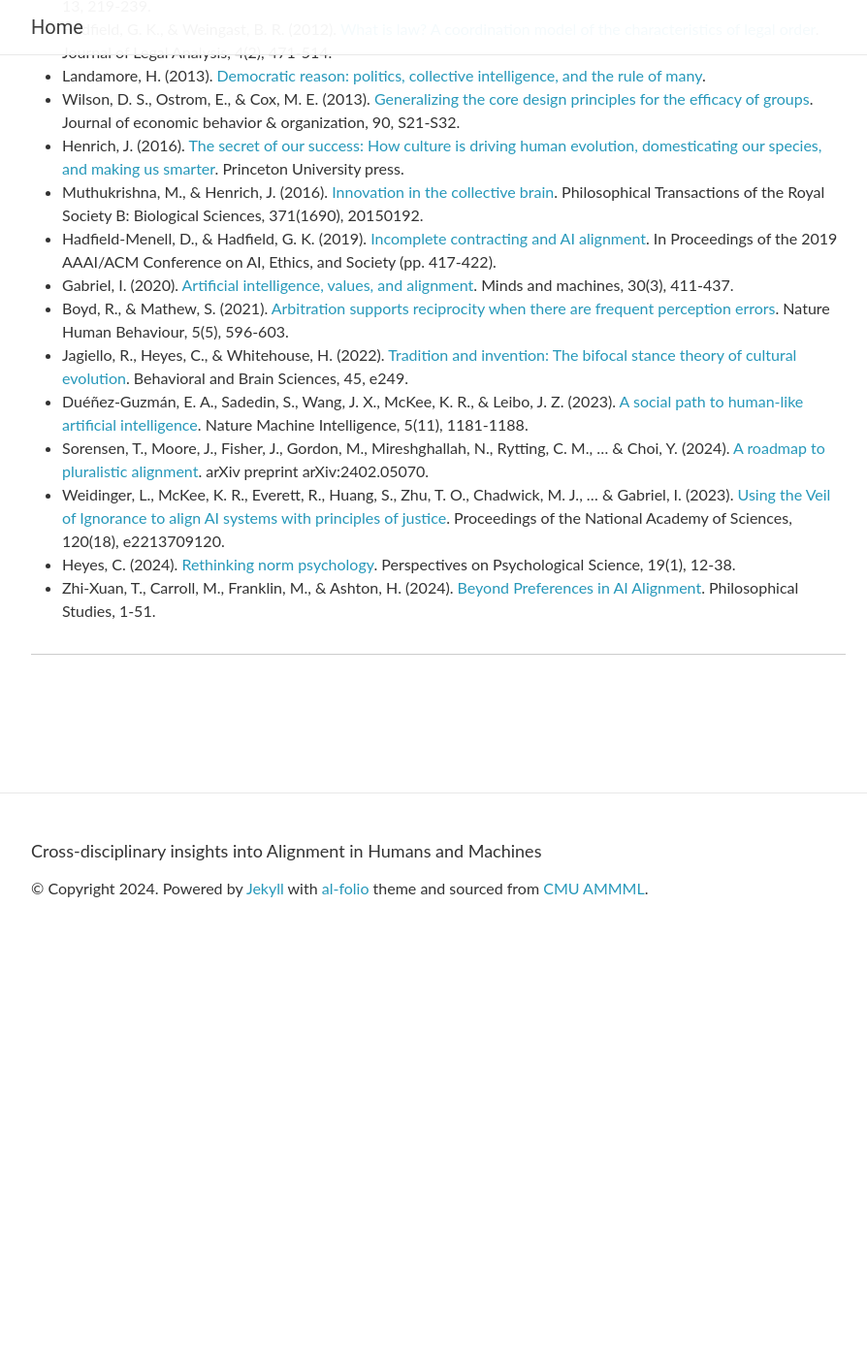
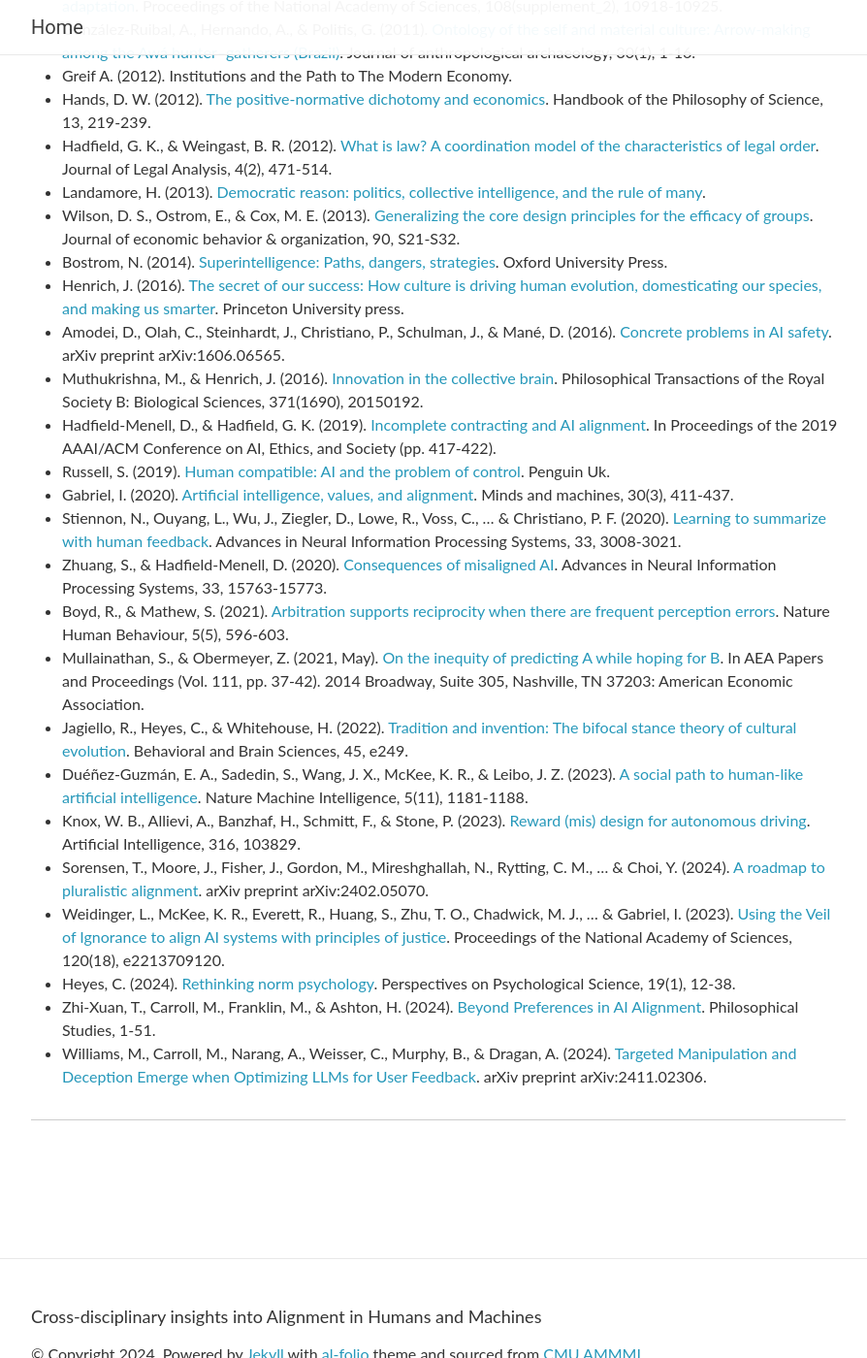
Before and after one commit to alignment-tutorial-2024/alignment-tutorial-2024.github.io, a Jekyll site: the page built from _pages/resources.md, in a window 1280 px wide and 1400 px high, scrolled down 1480 px. Shown: the whole window at 97% size, without its empty margins (188-1082 px from the left). Built offline with Jekyll 4.4.1, drawn with Linux system fonts in a browser that asks for light colours; nearby versions of some CDN libraries; comment, search, counter and statistics services are not loaded; before the commit the page ends 2454 px from its top, so only the background shows below that; some of the changed text lies outside the part shown.

Commit message:
addes some more references

```diff
--- a/_pages/resources.md
+++ b/_pages/resources.md
@@ -11,11 +11,13 @@ description: References and recommended readings
 * Arrow, K.J. (1951). [Social Choice and Individual Values](https://en.wikipedia.org/wiki/Social_Choice_and_Individual_Values).
 * Friedman, M. (1953). [The Methodology of Positive Economics](https://press.uchicago.edu/ucp/books/book/chicago/E/bo25773835.html). Essays in Positive Economics/University of Chicago Press.
 * Arrow, K. J., & Debreu, G. (1954). [Existence of an equilibrium for a competitive economy](https://www.math.uchicago.edu/~shmuel/AAT-readings/Econ%20segment/Arrow-DeBreu.pdf). Econometrica: Journal of the Econometric Society, 265-290.
+* Wiener, N. (1960). [Some Moral and Technical Consequences of Automation: As machines learn they may develop unforeseen strategies at rates that baffle their programmers](https://www.science.org/doi/10.1126/science.131.3410.1355). Science, 131(3410), 1355-1358.
 * Coase, R. (1960). [The Problem of Social Cost](https://www.journals.uchicago.edu/doi/10.1086/466560). J. Law & Economics
 * Hart, H. L. A. (1961). [The concept of law](https://en.wikipedia.org/wiki/The_Concept_of_Law).
 * Fuller, L. (1964). [The morality of law](https://philpapers.org/rec/FULTMO-2).
 * Demsetz, H. (1967) [Toward a Theory of Property Rights](https://www.jstor.org/stable/1821637). American Economic Review.
 * Murdock, G. P., & Provost, C. (1973). [Factors in the division of labor by sex: A cross-cultural analysis](https://hraf.yale.edu/ehc/documents/280). Ethnology, 12(2), 203-225.
+* Kerr, S. (1975). [On the folly of rewarding A, while hoping for B](https://web.mit.edu/curhan/www/docs/Articles/15341_Readings/Motivation/Kerr_Folly_of_rewarding_A_while_hoping_for_B.pdf). Academy of Management journal, 18(4), 769-783.
 * Cohen, J. (1986). [An epistemic conception of democracy](https://www.jstor.org/stable/2381404). Ethics, 97(1), 26-38.
 * Coleman, J., & Ferejohn, J. (1986). [Democracy and social choice](https://www.researchgate.net/profile/John-Ferejohn/publication/249146888_Democracy_and_Social_Choice/links/53ede7730cf23733e80b15bd/Democracy-and-Social-Choice.pdf). Ethics, 97(1), 6-25.
 * Greenwald, B. C., & Stiglitz, J. E. (1986). [Externalities in Economies with Imperfect Information and Incomplete Markets](https://www.jstor.org/stable/1891114). The Quarterly Journal of Economics, 101(2), 229–264. <https://doi.org/10.2307/1891114>
@@ -26,6 +28,7 @@ description: References and recommended readings
 * North, D. C. (1991). [Institutions](https://www.jstor.org/stable/1942704). The Journal of Economic Perspectives, 5(1), 97–112.
 * Boyd, R., & Richerson, P. J. (1992). [Punishment allows the evolution of cooperation (or anything else) in sizable groups](https://www.des.ucdavis.edu/Faculty/richerson/PunishmentAllowsAnything.pdf). Ethology and sociobiology, 13(3), 171-195.
 * Rawls, J. (1993). [Political Liberalism](https://cup.columbia.edu/book/political-liberalism/9780231130899).
+* Goertzel, T. (1994). [Belief in conspiracy theories](https://www.jstor.org/stable/3791630). Political psychology, 731-742.
 * Boyd, R., & Richerson, P. J. (1995). [Why does culture increase human adaptability?](https://www.des.ucdavis.edu/faculty/richerson/es95.pdf). Ethology and sociobiology, 16(2), 125-143.
 * Anderson, E. (1995). [Value in ethics and economics](https://www.hup.harvard.edu/books/9780674931909).
 * Williamson, O. (1998). [The Economic Institutions of Capitalism](https://academic.oup.com/ej/article-abstract/98/389/184/5190377).
@@ -38,6 +41,7 @@ description: References and recommended readings
 * Lu, H. & Page, S. (2004). [Groups of diverse problem solvers can outperform groups of high-ability problem solvers](https://www.pnas.org/doi/10.1073/pnas.0403723101). PNAS.
 * Cohen, J. (2005). [Deliberation and democratic legitimacy](https://www.taylorfrancis.com/chapters/edit/10.4324/9780203986820-28/deliberation-democratic-legitimacy-joshua-cohen). In Debates in contemporary political philosophy (pp. 352-370). Routledge.
 * Ostrom, E. (2009). [Understanding institutional diversity](https://press.princeton.edu/books/paperback/9780691122380/understanding-institutional-diversity). Princeton university press.
+* Nilsson, N. J. (2009). [The quest for artificial intelligence](https://www.cambridge.org/core/books/quest-for-artificial-intelligence/32C727961B24223BBB1B3511F44F343E). Cambridge University Press.
 * Pinker, S. (2010). [The cognitive niche: Coevolution of intelligence, sociality, and language](https://www.pnas.org/doi/pdf/10.1073/pnas.0914630107). Proceedings of the National Academy of Sciences, 107(supplement_2), 8993-8999.
 * Shepsle, K. A. (2010, November). [The rules of the game: What rules? Which game](https://citeseerx.ist.psu.edu/document?repid=rep1&type=pdf&doi=a9d96d465e88ba9e02014e04915fcf927acc255c). In prepared for the Conference on the Legacy and Work of Douglass C. North, St. Louis.
 * Boyd, R., Richerson, P. J., & Henrich, J. (2011). [The cultural niche: Why social learning is essential for human adaptation](https://www.pnas.org/doi/abs/10.1073/pnas.1100290108). Proceedings of the National Academy of Sciences, 108(supplement_2), 10918-10925.
@@ -47,17 +51,25 @@ description: References and recommended readings
 * Hadfield, G. K., & Weingast, B. R. (2012). [What is law? A coordination model of the characteristics of legal order](https://academic.oup.com/jla/article/4/2/471/898579). Journal of Legal Analysis, 4(2), 471-514.
 * Landamore, H. (2013). [Democratic reason: politics, collective intelligence, and the rule of many](https://press.princeton.edu/books/paperback/9780691176390/democratic-reason).
 * Wilson, D. S., Ostrom, E., & Cox, M. E. (2013). [Generalizing the core design principles for the efficacy of groups](https://www.sciencedirect.com/science/article/abs/pii/S0167268112002697). Journal of economic behavior & organization, 90, S21-S32.
+* Bostrom, N. (2014). [Superintelligence: Paths, dangers, strategies](https://en.wikipedia.org/wiki/Superintelligence:_Paths,_Dangers,_Strategies). Oxford University Press.
 * Henrich, J. (2016). [The secret of our success: How culture is driving human evolution, domesticating our species, and making us smarter](https://press.princeton.edu/books/paperback/9780691178431/the-secret-of-our-success). Princeton University press.
+* Amodei, D., Olah, C., Steinhardt, J., Christiano, P., Schulman, J., & Mané, D. (2016). [Concrete problems in AI safety](https://www.datascienceassn.org/sites/default/files/Concrete%20Problems%20in%20AI%20Safety.pdf). arXiv preprint arXiv:1606.06565.
 * Muthukrishna, M., & Henrich, J. (2016). [Innovation in the collective brain](https://royalsocietypublishing.org/doi/10.1098/rstb.2015.0192). Philosophical Transactions of the Royal Society B: Biological Sciences, 371(1690), 20150192.
 * Hadfield-Menell, D., & Hadfield, G. K. (2019). [Incomplete contracting and AI alignment](https://dl.acm.org/doi/pdf/10.1145/3306618.3314250). In Proceedings of the 2019 AAAI/ACM Conference on AI, Ethics, and Society (pp. 417-422).
+* Russell, S. (2019). [Human compatible: AI and the problem of control](https://en.wikipedia.org/wiki/Human_Compatible). Penguin Uk.
 * Gabriel, I. (2020). [Artificial intelligence, values, and alignment](https://link.springer.com/content/pdf/10.1007/s11023-020-09539-2.pdf). Minds and machines, 30(3), 411-437.
+* Stiennon, N., Ouyang, L., Wu, J., Ziegler, D., Lowe, R., Voss, C., ... & Christiano, P. F. (2020). [Learning to summarize with human feedback](https://proceedings.neurips.cc/paper_files/paper/2020/file/1f89885d556929e98d3ef9b86448f951-Paper.pdf). Advances in Neural Information Processing Systems, 33, 3008-3021.
+* Zhuang, S., & Hadfield-Menell, D. (2020). [Consequences of misaligned AI](https://proceedings.neurips.cc/paper/2020/file/b607ba543ad05417b8507ee86c54fcb7-Paper.pdf). Advances in Neural Information Processing Systems, 33, 15763-15773.
 * Boyd, R., & Mathew, S. (2021). [Arbitration supports reciprocity when there are frequent perception errors](https://asu.elsevierpure.com/en/publications/arbitration-supports-reciprocity-when-there-are-frequent-percepti). Nature Human Behaviour, 5(5), 596-603.
+* Mullainathan, S., & Obermeyer, Z. (2021, May). [On the inequity of predicting A while hoping for B](https://ziadobermeyer.com/wp-content/uploads/2021/08/Predicting-A-While-Hoping-for-B.pdf). In AEA Papers and Proceedings (Vol. 111, pp. 37-42). 2014 Broadway, Suite 305, Nashville, TN 37203: American Economic Association.
 * Jagiello, R., Heyes, C., & Whitehouse, H. (2022). [Tradition and invention: The bifocal stance theory of cultural evolution](https://users.ox.ac.uk/~ascch/Celia's%20pdfs/Jagiello,%20Heyes%20&%20Whitehouse%202022.pdf). Behavioral and Brain Sciences, 45, e249.
 * Duéñez-Guzmán, E. A., Sadedin, S., Wang, J. X., McKee, K. R., & Leibo, J. Z. (2023). [A social path to human-like artificial intelligence](https://arxiv.org/abs/2405.15815). Nature Machine Intelligence, 5(11), 1181-1188.
+* Knox, W. B., Allievi, A., Banzhaf, H., Schmitt, F., & Stone, P. (2023). [Reward (mis) design for autonomous driving](https://arxiv.org/abs/2104.13906). Artificial Intelligence, 316, 103829.
 * Sorensen, T., Moore, J., Fisher, J., Gordon, M., Mireshghallah, N., Rytting, C. M., ... & Choi, Y. (2024). [A roadmap to pluralistic alignment](https://arxiv.org/abs/2402.05070). arXiv preprint arXiv:2402.05070.
 * Weidinger, L., McKee, K. R., Everett, R., Huang, S., Zhu, T. O., Chadwick, M. J., ... & Gabriel, I. (2023). [Using the Veil of Ignorance to align AI systems with principles of justice](https://pubmed.ncbi.nlm.nih.gov/37094137/). Proceedings of the National Academy of Sciences, 120(18), e2213709120.
 * Heyes, C. (2024). [Rethinking norm psychology](https://journals.sagepub.com/doi/full/10.1177/17456916221112075). Perspectives on Psychological Science, 19(1), 12-38.
 * Zhi-Xuan, T., Carroll, M., Franklin, M., & Ashton, H. (2024). [Beyond Preferences in AI Alignment](https://link.springer.com/content/pdf/10.1007/s11098-024-02249-w.pdf). Philosophical Studies, 1-51.
+* Williams, M., Carroll, M., Narang, A., Weisser, C., Murphy, B., & Dragan, A. (2024). [Targeted Manipulation and Deception Emerge when Optimizing LLMs for User Feedback](https://arxiv.org/pdf/2411.02306?). arXiv preprint arXiv:2411.02306.
 
 <!-- Section A References: -->
 <!-- *** -->
```
